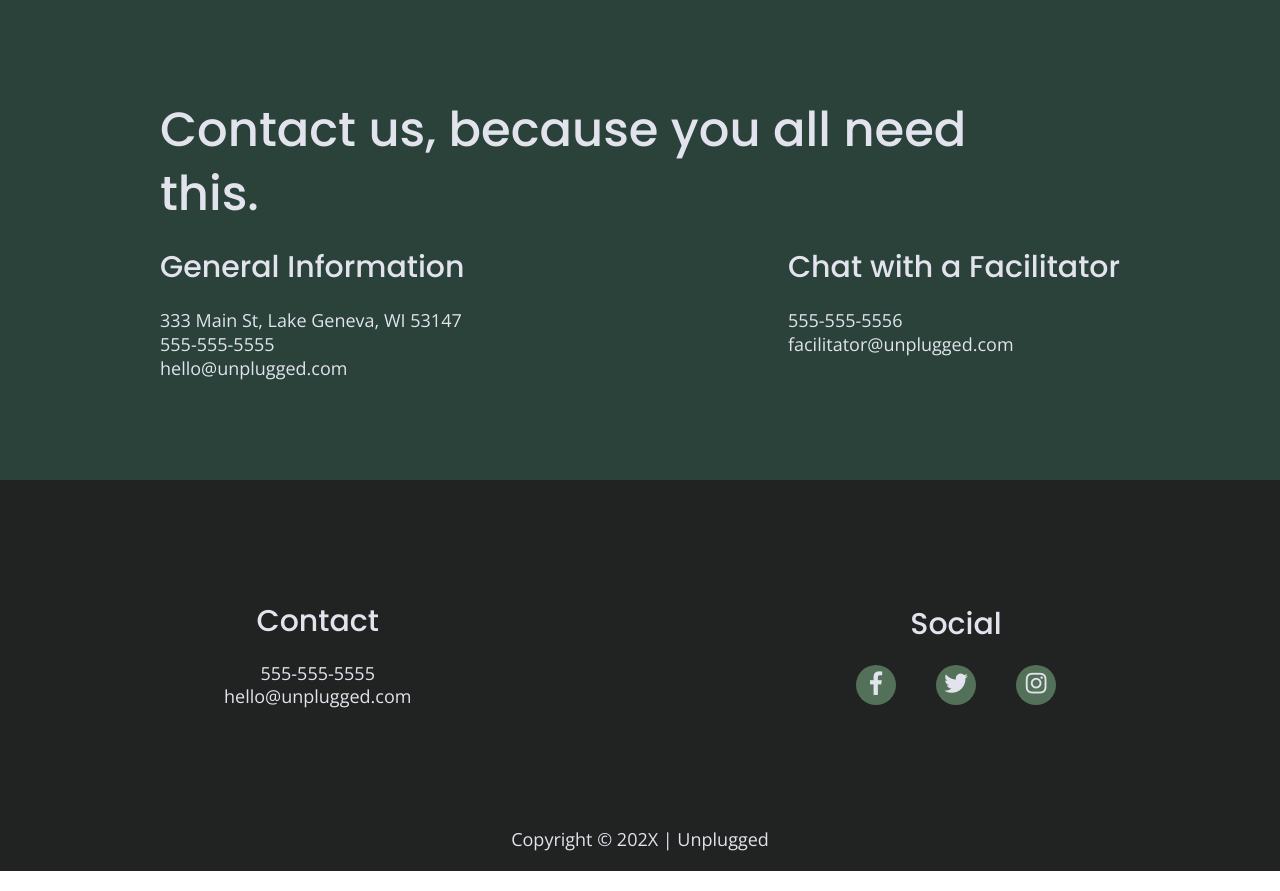
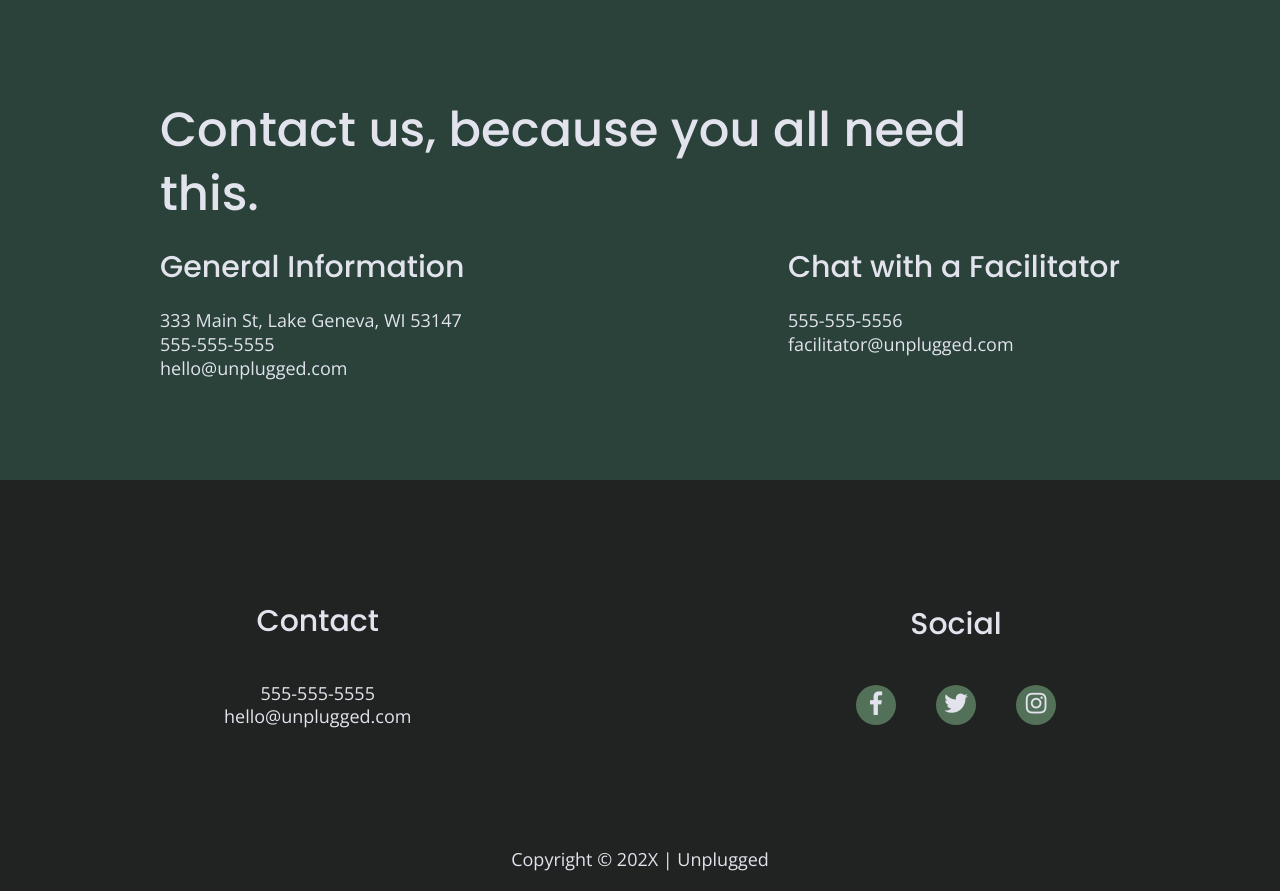
Before and after one commit to mrithwik/unplugged, a website: page about/index.html in a window 1280 px wide. Shown: the part 1068-1959 px from the top of the page. Drawn offline with nearby package versions, Linux system fonts and the light colour scheme.

Commit message:
Fixed the footer section h4 margin

```diff
--- a/css/main.css
+++ b/css/main.css
@@ -219,7 +219,7 @@ footer .footer-content {
 }
 
 .footer-content h4 {
-  margin: 20px 0;
+  /* margin: 20px 0; */
 }
 
 footer .contact {
@@ -664,7 +664,7 @@ input[type="button"] {
   footer .content-wrapper {
     width: 65%;
   }
-  .footer-content {
+  footer .footer-content {
     display: flex;
     justify-content: space-between;
     align-items: center;
```
